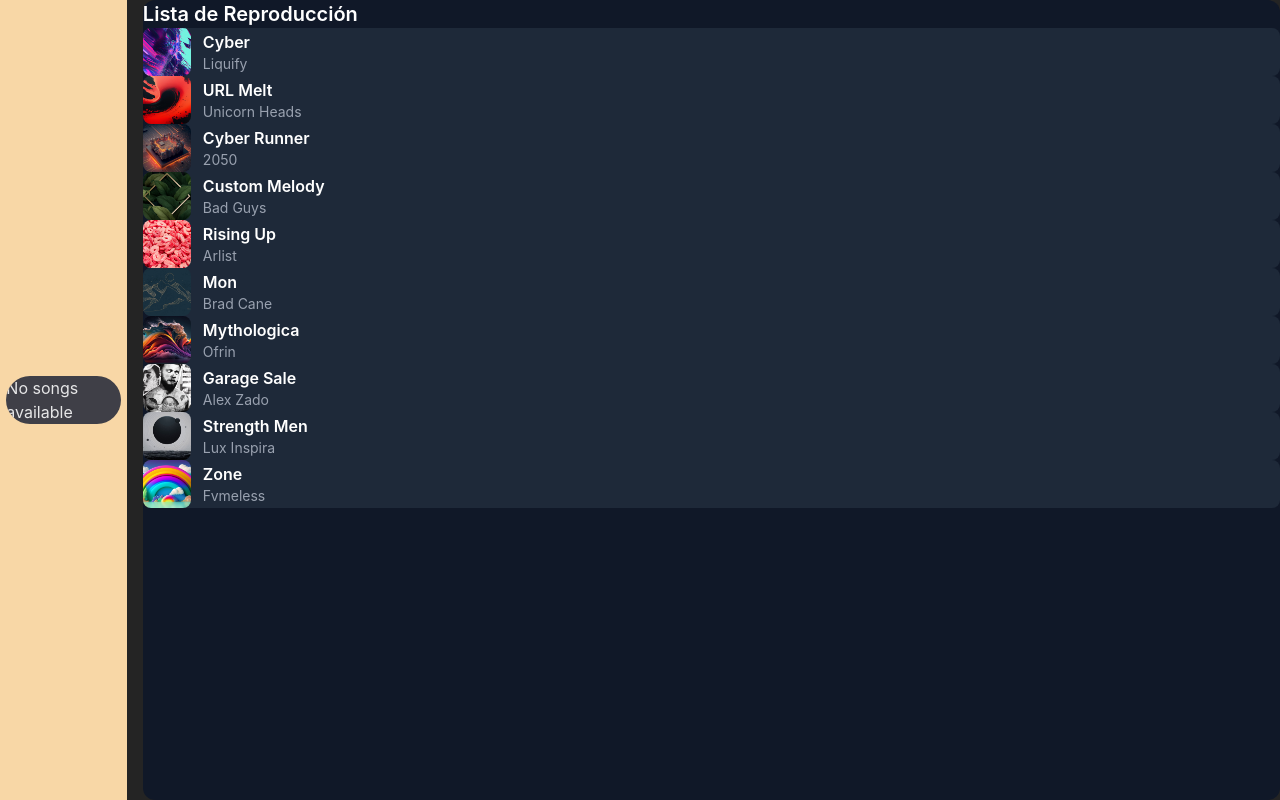
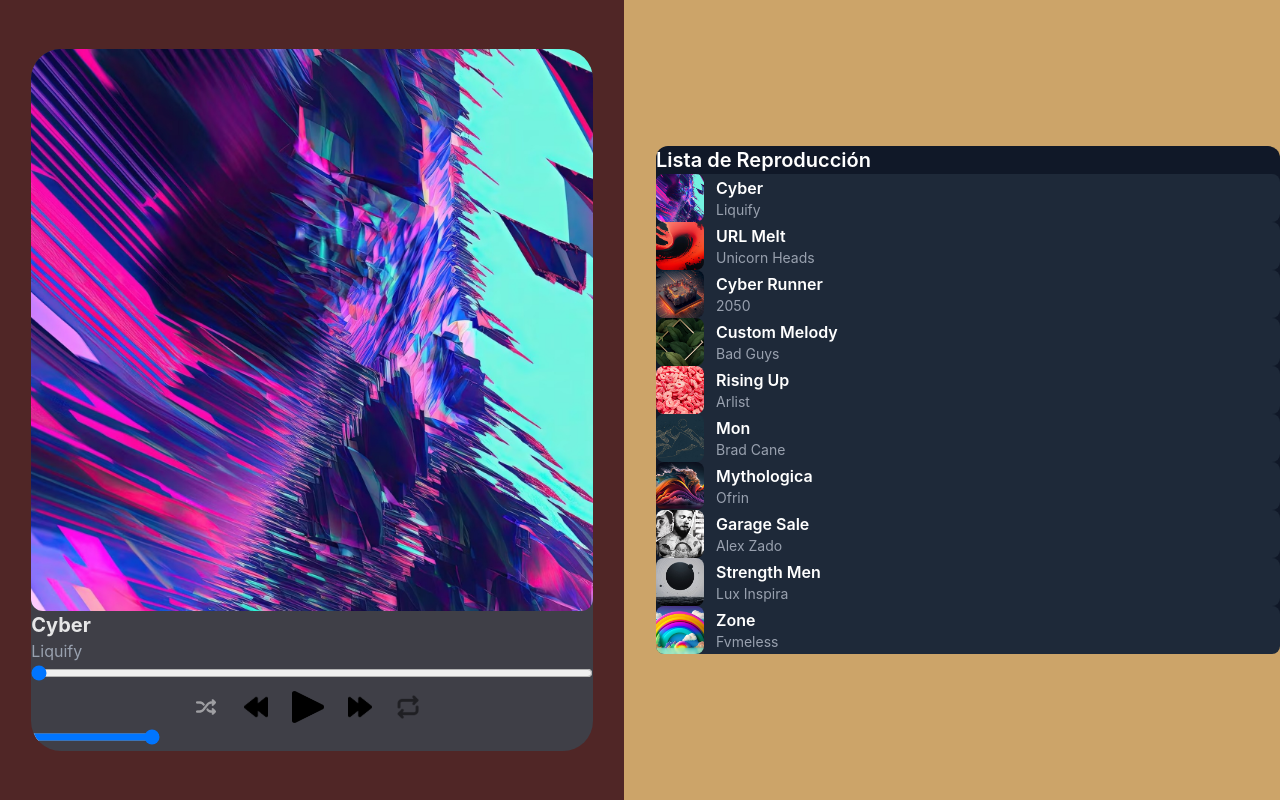
Before and after one commit to Jacklb19/Mino-Music-Player, a React (Vite) app: page / in a window 1280 px wide. Built offline with nearby package versions, Linux system fonts and the light colour scheme.

Commit message:
Reproductor funcional

```diff
--- a/src/App.tsx
+++ b/src/App.tsx
@@ -7,9 +7,13 @@ function App() {
   const [currentSongIndex, setCurrentSongIndex] = useState<number | null>(null);
 
   return (
-    <div className="App flex flex-col md:flex-row gap-4 p-6">
+    <div className="flex justify-center items-center min-h-screen bg-[#cca469] gap-8 p-8">
+      <div className="w-[80%] flex flex-col justify-center items-center md:gap-1 ">
       <Player currentSongIndex={currentSongIndex} />
+      </div>
+      <div className="w-[80%] flex flex-col justify-center items-center md:gap-2 ">
       <ListManager onSelectSong={setCurrentSongIndex} />
+      </div>
     </div>
   );
 }
--- a/src/componentes/Player.tsx
+++ b/src/componentes/Player.tsx
@@ -20,13 +20,18 @@ const Player: React.FC<{ currentSongIndex: number | null }> = ({ currentSongInde
 
   // Llenar la lista de reproducción al montar
   useEffect(() => {
+    if (playlist.current.getHead() === null) {
       tracks.forEach((track) => playlist.current.append(track));
+    }
   }, []);
 
   // Cambiar de canción cuando el índice cambia
   useEffect(() => {
-    if (currentSongIndex !== null) {
+    if (currentSongIndex !== null && currentSongIndex >= 0 && currentSongIndex < tracks.length) {
       setCurrentNode(playlist.current.getAt(currentSongIndex));
+    }
+    if (!currentNode) {
+      setCurrentNode(playlist.current.getHead());
     }
   }, [currentSongIndex]);
 
@@ -53,8 +58,12 @@ const Player: React.FC<{ currentSongIndex: number | null }> = ({ currentSongInde
 
   // Canción anterior
   const prevTrack = () => {
-    if (currentNode?.prev) {
+    if (audioRef.current) {
+      if (audioRef.current.currentTime > 2) {
+        audioRef.current.currentTime = 0;
+      } else if (currentNode?.prev) {
         setCurrentNode(currentNode.prev);
+      }
     }
   };
 
@@ -71,8 +80,18 @@ const Player: React.FC<{ currentSongIndex: number | null }> = ({ currentSongInde
   // Manejo del tiempo de la canción
   useEffect(() => {
     if (audioRef.current) {
-      audioRef.current.ontimeupdate = () => setSongCurrentTime(Math.floor(audioRef.current!.currentTime));
-      audioRef.current.onloadedmetadata = () => setSongMaxTime(Math.floor(audioRef.current!.duration));
+      const audio = audioRef.current;
+
+      const updateTime = () => setSongCurrentTime(Math.floor(audio.currentTime));
+      const setMetadata = () => setSongMaxTime(Math.floor(audio.duration));
+
+      audio.ontimeupdate = updateTime;
+      audio.onloadedmetadata = setMetadata;
+
+      return () => {
+        audio.ontimeupdate = null;
+        audio.onloadedmetadata = null;
+      };
     }
   }, [currentNode]);
 
@@ -89,11 +108,31 @@ const Player: React.FC<{ currentSongIndex: number | null }> = ({ currentSongInde
 useEffect(() => {
   if (audioRef.current && currentNode) {
     audioRef.current.src = currentNode.value.src;
+
+    audioRef.current.onended = () => {
+      if (isRepeat === "repeat-1") {
+        // Repetir la misma canción
+        audioRef.current!.currentTime = 0;
+        audioRef.current!.play();
+      } else if (currentNode.next) {
+        // Ir a la siguiente canción si hay una disponible
+        setCurrentNode(currentNode.next);
+      } else if (isRepeat === "repeat-all") {
+        // Volver a la primera canción si se repite toda la lista
+        setCurrentNode(playlist.current.getHead());
+      } else {
+        // Modo "repeat-off": Volver a la primera pero sin reproducir automáticamente
+        setCurrentNode(playlist.current.getHead());
+        setIsPlaying(false);
+      }
+    };
+
     if (isPlaying) {
       audioRef.current.play();
     }
   }
 }, [currentNode]);
+
 
   // Cambio de tiempo con la barra de progreso
   const handleInputRange = (event: React.ChangeEvent<HTMLInputElement>) => {
@@ -105,7 +144,7 @@ const Player: React.FC<{ currentSongIndex: number | null }> = ({ currentSongInde
   };
 
   return (
-    <div className="flex justify-center items-center min-h-screen bg-[#F8D7A6] gap-8 p-8">
+    <div className="flex justify-center items-center min-h-screen bg-[#502626] gap-8 p-8">
       {/* Reproductor de música */}
       <div className="overflow-hidden bg-zinc-700 rounded-[35px] w-[90%] md:rounded-[30px]">
         {currentNode ? (
```
Lines whose indentation alone changed are shown as unchanged.
